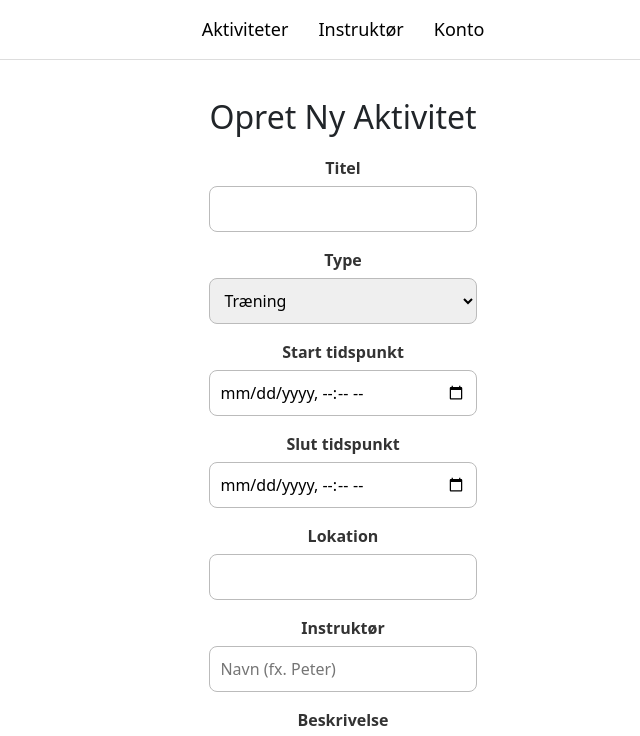
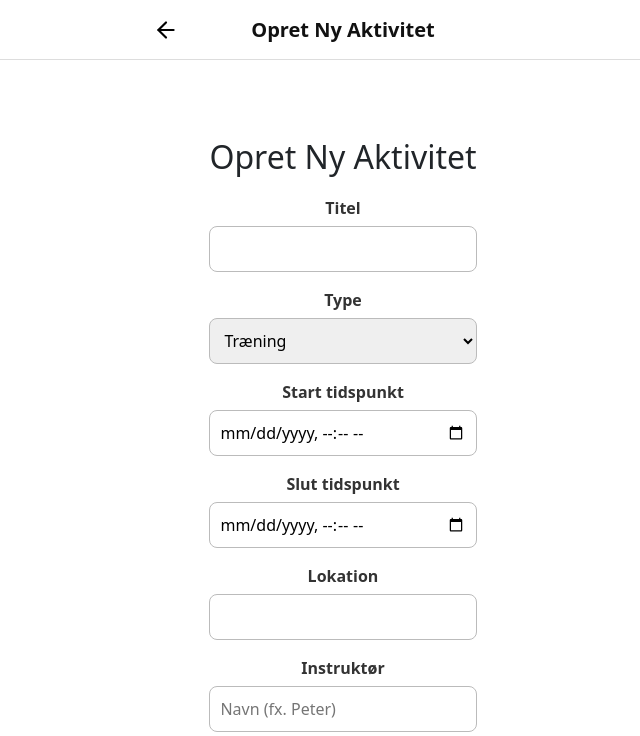
Before and after one commit to CharlineBennekou/Sir98Frontend, a React (Vite) app: page /create in a window 1280 px wide. Shown: the top 736 px of the page, without its empty margins (297-937 px from the left). Built offline with nearby package versions, Linux system fonts and the light colour scheme.

Commit message:
Implement new ActivityMenu and AppHeader components; update routing and styles for improved navigation and layout

```diff
--- a/index.html
+++ b/index.html
@@ -3,7 +3,7 @@
   <head>
     <meta charset="UTF-8" />
 
-    <meta name="viewport" content="width=device-width, initial-scale=1.0" />
+    <meta name="viewport" content="width=device-width, initial-scale=1, maximum-scale=1" />
     <title>Sir 98 + TS</title>
   </head>
   <body>
--- a/src/App.tsx
+++ b/src/App.tsx
@@ -2,18 +2,23 @@ import './App.css'
 import { Routes, Route } from 'react-router-dom';
 import ActivityList from './components/activities/ActivityList'
 import CreateActivityForm from './components/activities/CreateActivityForm';
-import { Navigation } from './components/layout/Navigation'
+//import { Navigation } from './components/layout/Navigation'
 import ActivityMenu from './components/activities/ActivityMenu';
+import ActivityMenu2 from './components/activities/ActivityMenu2';
 
 function App() {
   return (
     <div className="app-root" style={{ maxWidth: 420, margin: '0 auto', padding: 16 }}>
-      <Navigation />
+
       <main>
         <Routes>
-          <Route path="/" element={<ActivityList />} />
+          <Route path="/" element={<ActivityMenu2 />} /> --- Nummer 1 ---
+
+          <Route path="/2" element={<ActivityMenu />} /> --- Nummer 2 ---
+
+
           <Route path="/create" element={<CreateActivityForm />} />
-          <Route path="/menu" element={<ActivityMenu />} />
+          <Route path="/aktiviteter" element={<ActivityList />} />
         </Routes>
       </main>
     </div>
--- a/src/components/activities/ActivityList.tsx
+++ b/src/components/activities/ActivityList.tsx
@@ -3,16 +3,15 @@ import { useFetchActivitiesQuery } from "../../store/apis/activityAPI";
 import { useEffect, useState } from 'react'
 import type { Activity } from '../../types/activity';
 import '../../styles/ActivityListStyle.css';
-import { useNavigate } from "react-router-dom";
+import AppHeader from "../layout/AppHeader";
 
 const STORAGE_KEY = 'sir98.subscriptions'
 
 export default function ActivityList() {
-  const navigate = useNavigate();
+
   const { data: activities = [], isLoading, isError } = useFetchActivitiesQuery()
 
   const [subs, setSubs] = useState<Record<string, boolean>>({})
-  const [activeView, setActiveView] = useState("all") // 👈 UI state
 
   useEffect(() => {
     const raw = localStorage.getItem(STORAGE_KEY)
@@ -65,49 +64,11 @@ export default function ActivityList() {
   const grouped = groupByDate(activities);
 
   return (
+    <>
+    <AppHeader title="Alle aktiviteter" />
+    <div style={{ marginTop: 70 }}></div>
     <div>
-      <h2 className='aktivitet-header-titel'>Aktiviteter</h2>
 
-
-      {/* Opret aktivitet knap */}
-      <button
-        className="create-activity-btn"
-        onClick={() => navigate("/create")}
-      >
-      Opret aktivitet
-      </button>
-
-
-      {/* UI Tabs */}
-      <div className="activity-tabs">
-        <button
-          className={`tab-btn ${activeView === "all" ? "active" : ""}`}
-          onClick={() => setActiveView("all")}
-        >
-          Alle
-        </button>
-
-        <button
-          className={`tab-btn ${activeView === "training" ? "active" : ""}`}
-          onClick={() => setActiveView("training")}
-        >
-          Træninger
-        </button>
-
-        <button
-          className={`tab-btn ${activeView === "events" ? "active" : ""}`}
-          onClick={() => setActiveView("events")}
-        >
-          Begivenheder
-        </button>
-
-        <button
-          className={`tab-btn ${activeView === "mine" ? "active" : ""}`}
-          onClick={() => setActiveView("mine")}
-        >
-          Mine
-        </button>
-      </div>
 
       {/* --- Dato-grupperet liste --- */}
       {Object.entries(grouped).map(([dateKey, items]) => (
@@ -130,5 +91,6 @@ export default function ActivityList() {
         </div>
       ))}
     </div>
+    </>
   )
 }
--- a/src/components/activities/ActivityMenu.tsx
+++ b/src/components/activities/ActivityMenu.tsx
@@ -1,11 +1,15 @@
 import '../../styles/ActivityMenuStyle.css';
-import { FiList, FiActivity, FiCalendar, FiHome } from "react-icons/fi";
+import { FiList, FiActivity, FiCalendar, FiHome, FiUser, FiPlus } from "react-icons/fi";
+import { LiaUserTieSolid } from "react-icons/lia";
+import { useNavigate } from "react-router-dom";
 
 export default function ActivityMenu() {
+  const navigate = useNavigate();
+
   return (
     <div className="menu-wrapper">
 
-      <div className="menu-item">
+      <div className="menu-item" onClick={() => navigate('/aktiviteter')}>
         <FiList className="menu-icon" />
         <span>Alle aktiviteter</span>
       </div>
@@ -25,6 +29,21 @@ export default function ActivityMenu() {
         <span>Mine aktiviteter</span>
       </div>
 
+      <div className="menu-item">
+        <LiaUserTieSolid className="menu-icon" />
+        <span>Instruktør</span>
+      </div>
+
+      <div className="menu-item">
+        <FiUser className="menu-icon" />
+        <span>Konto</span>
+      </div>
+
+      <div className="menu-item" onClick={() => navigate('/create')}>
+        <FiPlus className="menu-icon" />
+        <span>Opret aktivitet</span>
+      </div>
+
     </div>
   );
 }
--- /dev/null
+++ b/src/components/activities/ActivityMenu2.tsx
@@ -0,0 +1,76 @@
+import { useNavigate } from "react-router-dom";
+import { FiList, FiActivity, FiCalendar, FiUser, FiBell } from "react-icons/fi";
+import { LiaUserTieSolid } from "react-icons/lia";
+
+import "../../styles/ActivityMenustyle2.css";
+import AppHeader from "../layout/AppHeader";
+
+export default function ActivityMenu2() {
+  const navigate = useNavigate();
+
+  const menuItems = [
+    {
+      label: "Alle aktiviteter",
+      icon: <FiList />,
+      onClick: () => navigate("/aktiviteter"),
+      color: "#4CAF50",
+    },
+    {
+      label: "Træninger",
+      icon: <FiActivity />,
+      onClick: () => navigate("/aktiviteter?type=training"),
+      color: "#2196F3",
+    },
+    {
+      label: "Begivenheder",
+      icon: <FiCalendar />,
+      onClick: () => navigate("/aktiviteter?type=events"),
+      color: "#FF9800",
+    },
+    {
+      label: "Mine aktiviteter",
+      icon: <FiBell />,
+      onClick: () => navigate("/aktiviteter?type=mine"),
+      color: "#9C27B0",
+    },
+
+    // KAN LET UDVIDES EFTER BEHOV:
+    {
+      label: "Instruktører",
+      icon: <LiaUserTieSolid />,
+      onClick: () => navigate("/create"),
+      color: "#E91E63",
+    },
+    {
+      label: "Kontoindstillinger",
+      icon: <FiUser />,
+      onClick: () => navigate("/konto"),
+      color: "#607D8B",
+    }
+  ];
+
+  return (
+    <>
+        <AppHeader title="Forside" />
+    <div className="im-menu-wrapper">
+    <div style={{ marginTop: 70 }}></div>
+
+      <div className="im-menu-grid">
+        {menuItems.map((item, idx) => (
+          <div
+            key={idx}
+            className="im-menu-card"
+            onClick={item.onClick}
+          >
+            <div className="im-icon-wrapper" style={{ background: item.color }}>
+              {item.icon}
+            </div>
+
+            <span className="im-menu-label">{item.label}</span>
+          </div>
+        ))}
+      </div>
+    </div>
+    </>
+  );
+}
--- a/src/components/activities/CreateActivityForm.tsx
+++ b/src/components/activities/CreateActivityForm.tsx
@@ -1,5 +1,7 @@
 import { useState } from "react";
 import "../../styles/CreateActivityFormStyle.css";
+import AppHeader from "../layout/AppHeader";
+
 
 export default function CreateActivityForm() {
   const [title, setTitle] = useState("");
@@ -29,6 +31,9 @@ export default function CreateActivityForm() {
   }
 
   return (
+    <>
+    <AppHeader title="Opret Ny Aktivitet" />
+        <div style={{ marginTop: 70 }}></div>
     <div className="create-activity-container">
       <h2>Opret Ny Aktivitet</h2>
 
@@ -107,5 +112,6 @@ export default function CreateActivityForm() {
         </button>
       </form>
     </div>
+    </>
   );
 }
--- /dev/null
+++ b/src/components/layout/AppHeader.tsx
@@ -0,0 +1,31 @@
+import { useNavigate, useLocation } from "react-router-dom";
+import { FiArrowLeft } from "react-icons/fi";
+import "../../styles/AppHeaderStyle.css";
+
+interface Props {
+  title: string;
+  backTo?: string;
+}
+
+export default function AppHeader({ title, backTo = "/" }: Props) {
+  const navigate = useNavigate();
+  const location = useLocation();
+
+  const isHome = location.pathname === "/";
+
+  return (
+    <header className="app-header">
+      <div className="header-inner">
+        {!isHome && (
+          <button className="back-btn" onClick={() => navigate(backTo)}>
+            <FiArrowLeft size={26} />
+          </button>
+        )}
+
+        <h1 className="header-title">{title}</h1>
+
+        {!isHome && <div className="right-spacer"></div>}
+      </div>
+    </header>
+  );
+}
--- a/src/index.css
+++ b/src/index.css
@@ -66,3 +66,9 @@ button:focus-visible {
     background-color: #f9f9f9;
   }
 }
+
+
+html, body {
+  overflow-x: hidden; /* forhindrer at noget skubber layoutet */
+  -webkit-text-size-adjust: 100%;
+}
--- a/src/styles/ActivityListStyle.css
+++ b/src/styles/ActivityListStyle.css
@@ -89,5 +89,4 @@
   font-size: 36px;
   font-weight: 700;
   margin-bottom: 20px;
-  padding-top: 35px;
 }
--- /dev/null
+++ b/src/styles/ActivityMenuStyle2.css
@@ -0,0 +1,61 @@
+/* Wrapper */
+.im-menu-wrapper {
+  width: 100%;
+  max-width: 420px;
+  margin: 24px auto;
+  box-sizing: border-box;
+  align-items: center;
+}
+
+/* Grid with equal columns */
+.im-menu-grid {
+  display: grid;
+  grid-template-columns: repeat(2, 1fr);
+  gap: 14px;
+  width: 100%;
+  box-sizing: border-box;
+}
+
+/* Cards */
+.im-menu-card {
+  background: #fff;
+  border-radius: 14px;
+
+  display: flex;
+  flex-direction: column;
+  justify-content: center;
+  align-items: center;
+  gap: 12px;
+
+  border: 1px solid #ddd;
+  box-shadow: 0 6px 12px rgba(0,0,0,0.08);
+  cursor: pointer;
+  transition: transform 0.2s ease, box-shadow 0.2s ease;
+
+  height: 140px;
+  width: 150px;          /* ← FIX */
+  box-sizing: border-box; /* ← FIX */
+}
+
+.im-menu-card span {
+  white-space: nowrap; /* ← sørger for at tekst ikke laver to linjer */
+}
+
+/* Icon */
+.im-icon-wrapper {
+  width: 48px;
+  height: 48px;
+  border-radius: 12px;
+  color: white;
+  display: flex;
+  justify-content: center;
+  align-items: center;
+  font-size: 24px;
+}
+
+/* Mobile 1-column layout */
+@media (max-width: 400px) {
+  .im-menu-grid {
+    grid-template-columns: 1fr;
+  }
+}
--- /dev/null
+++ b/src/styles/AppHeaderStyle.css
@@ -0,0 +1,52 @@
+.app-header {
+  position: fixed;
+  top: 0;
+  left: 0;
+  width: 100%;
+
+  height: 60px;
+  background: white;
+  border-bottom: 1px solid #ddd;
+
+  display: flex;
+  justify-content: center;
+
+  z-index: 2000;
+}
+
+/* Centreret container – matcher rest af appen */
+.header-inner {
+  width: 100%;
+  max-width: 420px; /* Samme som dit layout */
+  padding: 0 16px;
+
+  display: flex;
+  align-items: center;
+  justify-content: center;
+
+  position: relative;
+}
+
+.header-title {
+  font-size: 20px;
+  font-weight: 600;
+  color: #111;
+  margin: 0;
+}
+
+.back-btn {
+  position: absolute;
+  left: 16px;
+  background: none;
+  border: none;
+  cursor: pointer;
+  padding: 4px;
+  color: black;
+}
+
+.right-spacer {
+  position: absolute;
+  right: 16px;
+  width: 24px;
+  height: 24px;
+}
```
